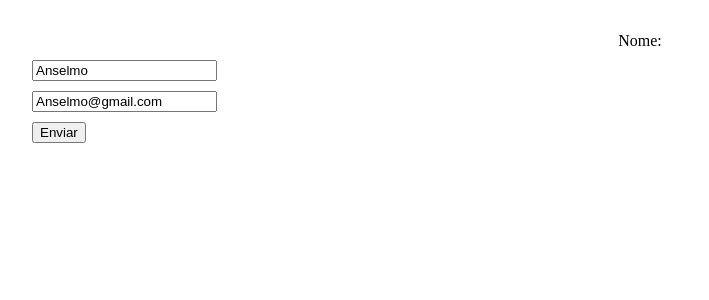
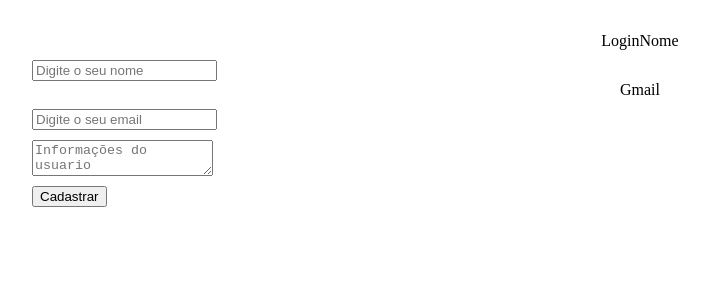
Before and after one commit to Anselmo5/CursoReact, a React (Vite) app in the folder etapa5/: page / in a window 1280 px wide. Shown: the top 300 px of the page, without its empty margins (0-709 px from the left). Built offline with nearby package versions, Linux system fonts and the light colour scheme.

Commit message:
alteração

```diff
--- a/etapa5/src/App.jsx
+++ b/etapa5/src/App.jsx
@@ -7,6 +7,7 @@ import Myform2 from './components/Myform2'
 import Envioforms from './components/Envioforms'
 import Controllerdinputs from './components/Controllerdinputs'
 import Limpezaformulario from './components/Limpezaformulario'
+import Textearea from './components/Textearea'
 
 function App() {
   const [count, setCount] = useState(0)
@@ -22,7 +23,8 @@ function App() {
       {/* Controle de inputs */}
       {/* <Controllerdinputs user={{name: "Anselmo", email: "Anselmo@gmail.com"}} /> */}
       {/* Limpeza formulario */}
-      <Limpezaformulario user={{names:"Anselmo", email:"Anselmo@gmail.com"}} />
+      {/* <Limpezaformulario user={{names:"Anselmo", email:"Anselmo@gmail.com"}} /> */}
+      <Textearea/>
     </>
   )
 }
--- /dev/null
+++ b/etapa5/src/components/Textearea.jsx
@@ -0,0 +1,49 @@
+import React, { useState } from 'react'
+
+const Textearea = () => {
+    const [bio,setbio] = useState()
+    const [nome,setnome] = useState()
+    const [email,setemail] =useState()
+
+    const hendel = (event) =>{
+        setnome(event.target.value)
+        console.log(nome);
+    }
+
+    const handlsub =(event) =>{
+        setemail(event.target.value)
+        console.log(email);
+    }
+
+    const handsumet = (event) =>{
+        setbio(event.target.value)
+        console.log(bio);
+    }
+
+    const handelherSubmit = (event) =>{
+        event.preventDefault();
+        alert("O Formulario Foi Enviado")
+        setemail("")
+        setnome("")
+        setbio("")
+        console.log(nome,email,bio);
+    }
+
+  return (
+
+    <div>
+        <form className='aling forms' onSubmit={handelherSubmit}>
+            <label htmlFor="" className='alinglabel'>Login</label>
+            <label htmlFor="name" className='alinglabel'>Nome</label>
+            <input type="text" name='name' placeholder='Digite o seu nome' className='alinginp' onChange={hendel} value={nome}/>
+            <label htmlFor="email" className='alinglabel'>Gmail</label>
+            <input type="email" name='email' placeholder='Digite o seu email' className='alinginp' onChange={handlsub} value={email}/>
+            <textarea name="bio" placeholder='Informações do usuario' onChange={(event)=> setbio(event.target.value)} value={bio}></textarea>
+            <input type="submit" value="Cadastrar" className='alingbtn'/>
+        </form>
+
+    </div>
+  )
+}
+
+export default Textearea
```
